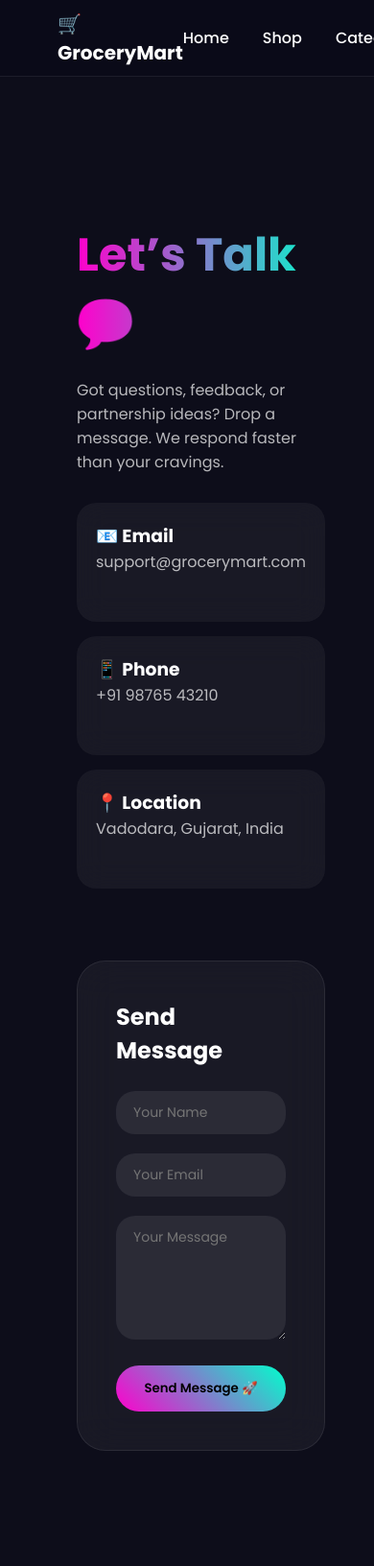
After one commit to Santoshsr07/Django-4, a Django app: page /contact/ in a window 390 px wide. The commit adds this page. Shown: the top 1632 px of the page at 96% size. Run offline with Django 5.2, Linux system fonts and the light colour scheme.

Commit message:
feat(contact): add styled contact page with responsive split layout

```diff
--- a/GroceryMart/grocery/static/css/style.css
+++ b/GroceryMart/grocery/static/css/style.css
@@ -1838,3 +1838,104 @@ section {
     background: rgba(255, 68, 68, 0.1);
     box-shadow: 0 0 15px rgba(255, 68, 68, 0.4);
 }
+
+/* ================= CONTACT PAGE ================= */
+
+.contact-section {
+    padding: 140px 80px;
+}
+
+.contact-container {
+    max-width: 1200px;
+    margin: auto;
+    display: grid;
+    grid-template-columns: 1fr 1fr;
+    gap: 60px;
+}
+
+/* Left Info */
+
+.contact-info h1 {
+    font-size: 48px;
+    margin-bottom: 20px;
+    background: linear-gradient(90deg, #ff00cc, #00ffcc);
+    -webkit-background-clip: text;
+    -webkit-text-fill-color: transparent;
+}
+
+.contact-info p {
+    opacity: 0.7;
+    margin-bottom: 30px;
+}
+
+.contact-card {
+    background: rgba(255, 255, 255, 0.05);
+    padding: 20px;
+    border-radius: 20px;
+    margin-bottom: 15px;
+    backdrop-filter: blur(15px);
+    transition: 0.3s ease;
+}
+
+.contact-card:hover {
+    transform: translateY(-5px);
+    box-shadow: 0 0 20px rgba(255, 0, 200, 0.3);
+}
+
+/* Form Box */
+
+.contact-form-box {
+    background: rgba(255, 255, 255, 0.05);
+    padding: 40px;
+    border-radius: 30px;
+    backdrop-filter: blur(20px);
+    border: 1px solid rgba(255, 255, 255, 0.08);
+}
+
+.contact-form-box h2 {
+    margin-bottom: 25px;
+}
+
+.contact-form-box input,
+.contact-form-box textarea {
+    width: 100%;
+    padding: 12px 18px;
+    margin-bottom: 20px;
+    border-radius: 20px;
+    border: none;
+    background: rgba(255, 255, 255, 0.08);
+    color: white;
+    outline: none;
+    font-size: 14px;
+}
+
+.contact-form-box input:focus,
+.contact-form-box textarea:focus {
+    box-shadow: 0 0 15px rgba(255, 0, 200, 0.4);
+}
+
+/* Submit Button */
+
+.contact-btn {
+    width: 100%;
+    padding: 14px;
+    border-radius: 30px;
+    border: none;
+    background: linear-gradient(45deg, #ff00cc, #00ffcc);
+    font-weight: 600;
+    cursor: pointer;
+    transition: 0.3s ease;
+}
+
+.contact-btn:hover {
+    box-shadow: 0 0 30px #ff00cc;
+    transform: scale(1.04);
+}
+
+/* Responsive */
+
+@media(max-width: 900px) {
+    .contact-container {
+        grid-template-columns: 1fr;
+    }
+}
--- a/GroceryMart/grocery/urls.py
+++ b/GroceryMart/grocery/urls.py
@@ -11,10 +11,12 @@ urlpatterns = [
     path("dryfruits/", views.dryfruits, name="dryfruits"),
     path("beverages/", views.beverages, name="beverages"),
     path("toys/", views.toys, name="toys"),
-    # AUTH
+    path("contact/", views.contact, name="contact"),
+
     path("login/", views.login_view, name="login"),
     path("signup/", views.signup_view, name="signup"),
     path("logout/", auth_views.LogoutView.as_view(next_page="/"), name="logout"),
-    # CART
+
+
     path("cart/", views.cart, name="cart"),
 ]
--- a/GroceryMart/grocery/views.py
+++ b/GroceryMart/grocery/views.py
@@ -81,3 +81,6 @@ def beverages(request):
 
 def categories(request):
     return render(request, "categories.html")
+
+def contact(request):
+    return render(request, "contact.html")
--- a/GroceryMart/templates/base.html
+++ b/GroceryMart/templates/base.html
@@ -28,7 +28,7 @@
             <li><a href="{% url 'shop' %}">Shop</a></li>
             <li><a href="{% url 'categories' %}">Categories</a></li>
             <li><a href="{% url 'offers' %}">Offers</a></li>
-            <li><a href="#">Contact</a></li>
+            <li><a href="{% url 'contact' %}">Contact</a></li>
         </ul>
         <div class="nav-btn">
 
--- /dev/null
+++ b/GroceryMart/templates/contact.html
@@ -0,0 +1,55 @@
+{% extends "base.html" %}
+{% block title %}Contact | GroceryMart{% endblock %}
+
+{% block content %}
+
+<section class="contact-section">
+
+    <div class="contact-container">
+
+        <!-- LEFT SIDE INFO -->
+        <div class="contact-info">
+            <h1>Let’s Talk 💬</h1>
+            <p>Got questions, feedback, or partnership ideas?
+               Drop a message. We respond faster than your cravings.</p>
+
+            <div class="contact-card">
+                <h3>📧 Email</h3>
+                <p>support@grocerymart.com</p>
+            </div>
+
+            <div class="contact-card">
+                <h3>📱 Phone</h3>
+                <p>+91 98765 43210</p>
+            </div>
+
+            <div class="contact-card">
+                <h3>📍 Location</h3>
+                <p>Vadodara, Gujarat, India</p>
+            </div>
+        </div>
+
+        <!-- RIGHT SIDE FORM -->
+        <div class="contact-form-box">
+
+            <h2>Send Message</h2>
+
+            <form method="post">
+                {% csrf_token %}
+
+                <input type="text" name="name" placeholder="Your Name" required>
+                <input type="email" name="email" placeholder="Your Email" required>
+                <textarea name="message" rows="5" placeholder="Your Message" required></textarea>
+
+                <button type="submit" class="contact-btn">
+                    Send Message 🚀
+                </button>
+            </form>
+
+        </div>
+
+    </div>
+
+</section>
+
+{% endblock %}
```
